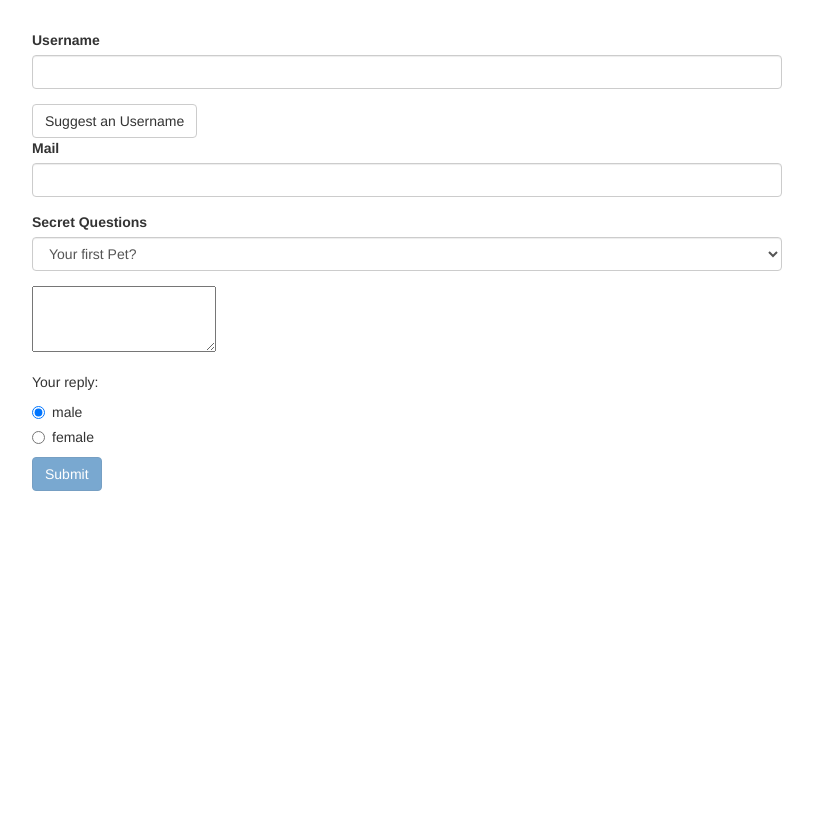
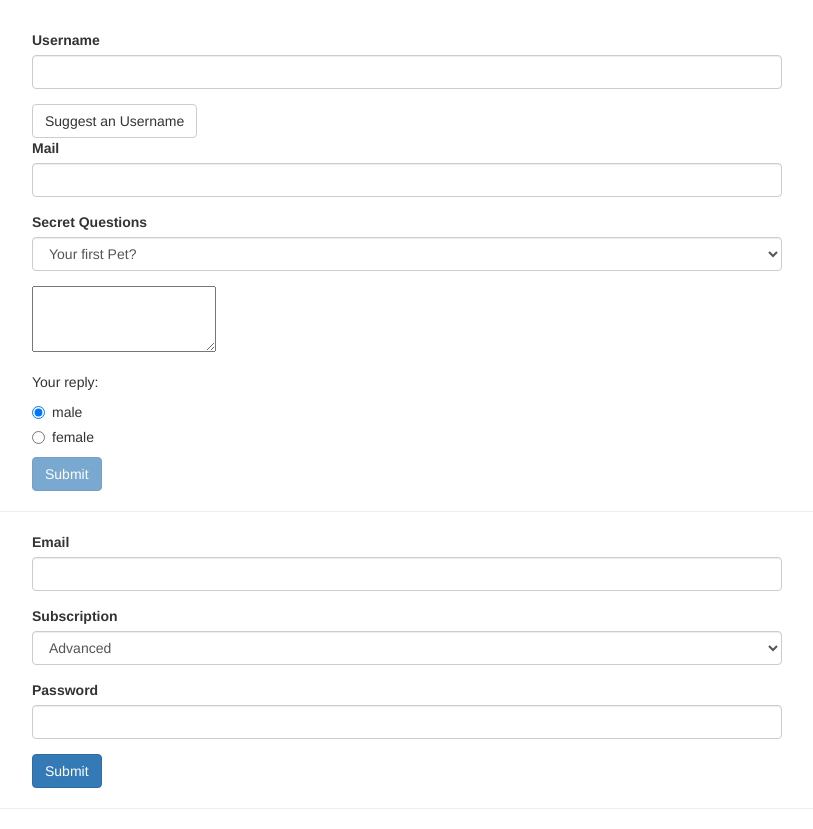
Before and after one commit to alperbasak/AngularForms, an Angular app: page / in a window 1280 px wide. Shown: the whole page, without its empty margins (233-1046 px from the left). Before the commit the page ends 800 px from the top, so only its background shows below. Built offline with nearby package versions, Linux system fonts and the light colour scheme.

Commit message:
Template Driven Assignment

```diff
--- a/src/app/app.component.html
+++ b/src/app/app.component.html
@@ -57,4 +57,8 @@
       </form>
     </div>
   </div>
+
+  <hr>
+  <app-td-assignment></app-td-assignment>
+
 </div>
--- a/src/app/app.module.ts
+++ b/src/app/app.module.ts
@@ -4,10 +4,12 @@ import { FormsModule } from '@angular/forms';
 
 
 import { AppComponent } from './app.component';
+import { TdAssignmentComponent } from './td-assignment/td-assignment.component';
 
 @NgModule({
   declarations: [
-    AppComponent
+    AppComponent,
+    TdAssignmentComponent
   ],
   imports: [
     BrowserModule,
--- /dev/null
+++ b/src/app/td-assignment/td-assignment.component.html
@@ -0,0 +1,43 @@
+<div class="row">
+  <div class="col-xs-12 col-sm-10 col-md-8 col-sm-offset-1 col-md-offset-2">
+    <form (ngSubmit)="onSubmit()" #formElement="ngForm">
+      <div class="form-group">
+        <label for="assignmentEmail">Email</label>
+        <input id="assignmentEmail" type="email" class="form-control" name="email"
+               ngModel required email
+               #email="ngModel">
+        <span class="help-block" *ngIf="email.touched && !email.valid">Please enter valid email!</span>
+      </div>
+
+      <div class="form-group">
+        <label for="subscription">Subscription</label>
+        <select id="subscription"
+                class="form-control"
+                name="subscription"
+                [ngModel]="defaultSubscription">
+          <option *ngFor="let sub of subscriptions" [value]="sub">{{sub}}</option>
+        </select>
+      </div>
+
+      <div class="form-group">
+        <label for="password">Password</label>
+        <input id="password" type="password" class="form-control" name="password" ngModel required #password="ngModel">
+        <span class="help-block" *ngIf="password.touched && !password.valid">Please enter a valid password!</span>
+      </div>
+
+      <button class="btn btn-primary"
+              type="submit">Submit
+      </button>
+      <span class="help-block" *ngIf="formElement.touched && !formElement.valid">Please enter valid form!</span>
+    </form>
+  </div>
+</div>
+<hr>
+<div class="row" *ngIf="formElement.submitted">
+  <div class="col-xs-12">
+    <h3>Submitted data:</h3>
+    <p>Email: {{formData.email}}</p>
+    <p>Subscription: {{formData.subscription}}</p>
+    <p>Password: {{formData.password}}</p>
+  </div>
+</div>
--- /dev/null
+++ b/src/app/td-assignment/td-assignment.component.ts
@@ -0,0 +1,32 @@
+import {Component, OnInit, ViewChild} from '@angular/core';
+import {NgForm} from '@angular/forms';
+
+@Component({
+  selector: 'app-td-assignment',
+  templateUrl: './td-assignment.component.html',
+  styleUrls: ['./td-assignment.component.css']
+})
+export class TdAssignmentComponent implements OnInit {
+  @ViewChild('formElement') assignmentForm: NgForm;
+
+  subscriptions = ['Basic', 'Advanced', 'Pro'];
+  defaultSubscription = this.subscriptions[1];
+
+  formData = {
+    email: '',
+    subscription: '',
+    password: ''
+  };
+
+  constructor() {
+  }
+
+  ngOnInit(): void {
+  }
+
+  onSubmit() {
+    this.formData.email = this.assignmentForm.value.email;
+    this.formData.subscription = this.assignmentForm.value.subscription;
+    this.formData.password = this.assignmentForm.value.password;
+  }
+}
```
Also changed, not shown: src/app/td-assignment/td-assignment.component.css (added).
